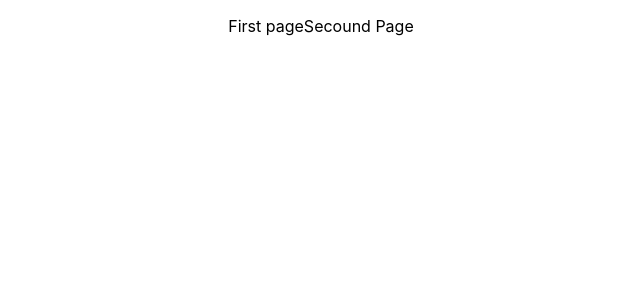
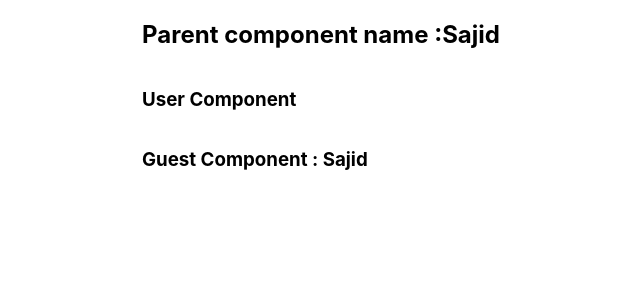
Before and after one commit to CompileWithQureshi/learningfolder, a React (Create React App) app: page / in a window 1280 px wide. Shown: the top 300 px of the page, without its empty margins (319-959 px from the left). Built offline with nearby package versions, Linux system fonts and the light colour scheme.

Commit message:
stop for today

```diff
--- a/src/App.css
+++ b/src/App.css
@@ -1,5 +1,5 @@
 .App {
-  display: flex;
+  display: grid;
   justify-content: center;
   align-items: center;
 }
--- a/src/App.js
+++ b/src/App.js
@@ -1,4 +1,4 @@
-import React, { Component, Suspense } from 'react';
+import React, { Component } from 'react';
 // import LifeCyleA from './Lifecycle';
 // import Fragment from './Fragment';
 // import ParentComp from './ParentComp';
@@ -7,8 +7,9 @@ import React, { Component, Suspense } from 'react';
 // import EventClass from './HandelEventClass';
 // import Handeler from './HandelEvents';
 import './App.css'
-import Secound from './Secound';
-const First = React.lazy(() => import('./First'))
+import Parent from './ParentforUserandGuest';
+// import Secound from './Secound';
+// const First = React.lazy(() => import('./First'))
 // import CodeBundel from './CodeBundle';
 
 class App extends Component {
@@ -20,10 +21,10 @@ class App extends Component {
 
   render() {
     return (<div className='App'>
-      <Suspense fallback={<h1 style={{ color: "red" }}>Loding....</h1>}><First /></Suspense>
-
+      {/* <Suspense fallback={<h1 style={{ color: "red" }}>Loding....</h1>}><First /></Suspense> */}
+      <Parent />
       {/* <CodeBundel /> */}
-      <Secound />
+      {/* <Secound /> */}
       {/* <Fragment /> */}
       {/* <ParentComp /> */}
       {/* <LifeCyleA /> */}
--- a/src/Guest.jsx
+++ b/src/Guest.jsx
@@ -4,8 +4,7 @@ class Guest extends Component {
   render() {
     return (
       <>
-        <h3>Guest Component </h3>
-        <h4>{this.props.nm}</h4>
+        <h3>Guest Component : {this.props.nm}</h3>
       </>
     );
   }
--- a/src/ParentforUserandGuest.jsx
+++ b/src/ParentforUserandGuest.jsx
@@ -8,7 +8,7 @@ class Parent extends Component {
   render() {
     return (
       <>
-        <h2>Parent component</h2>
+        <h2>Parent component name :{this.state.name}</h2>
         <User name={this.state.name} />
       </>
     );
```
